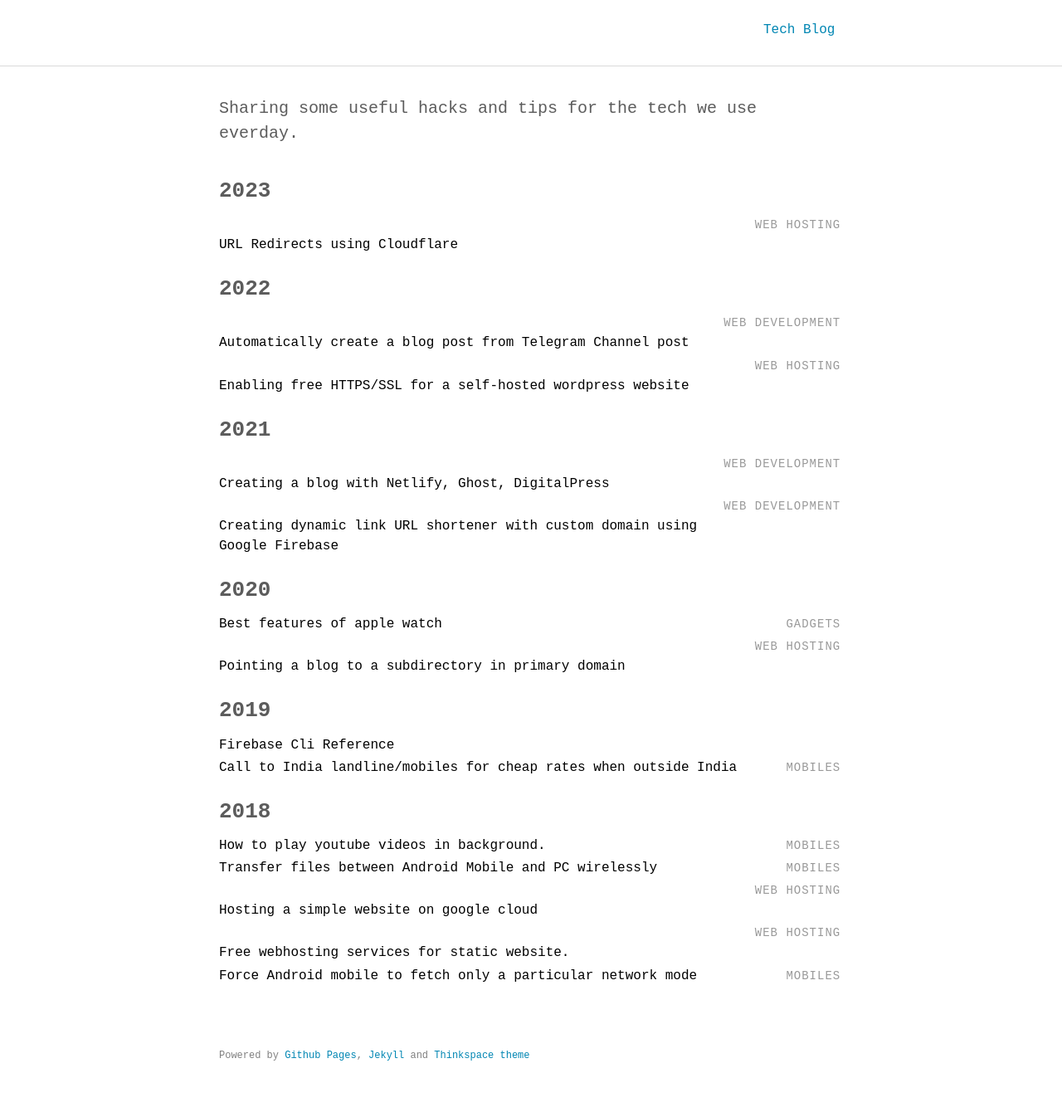
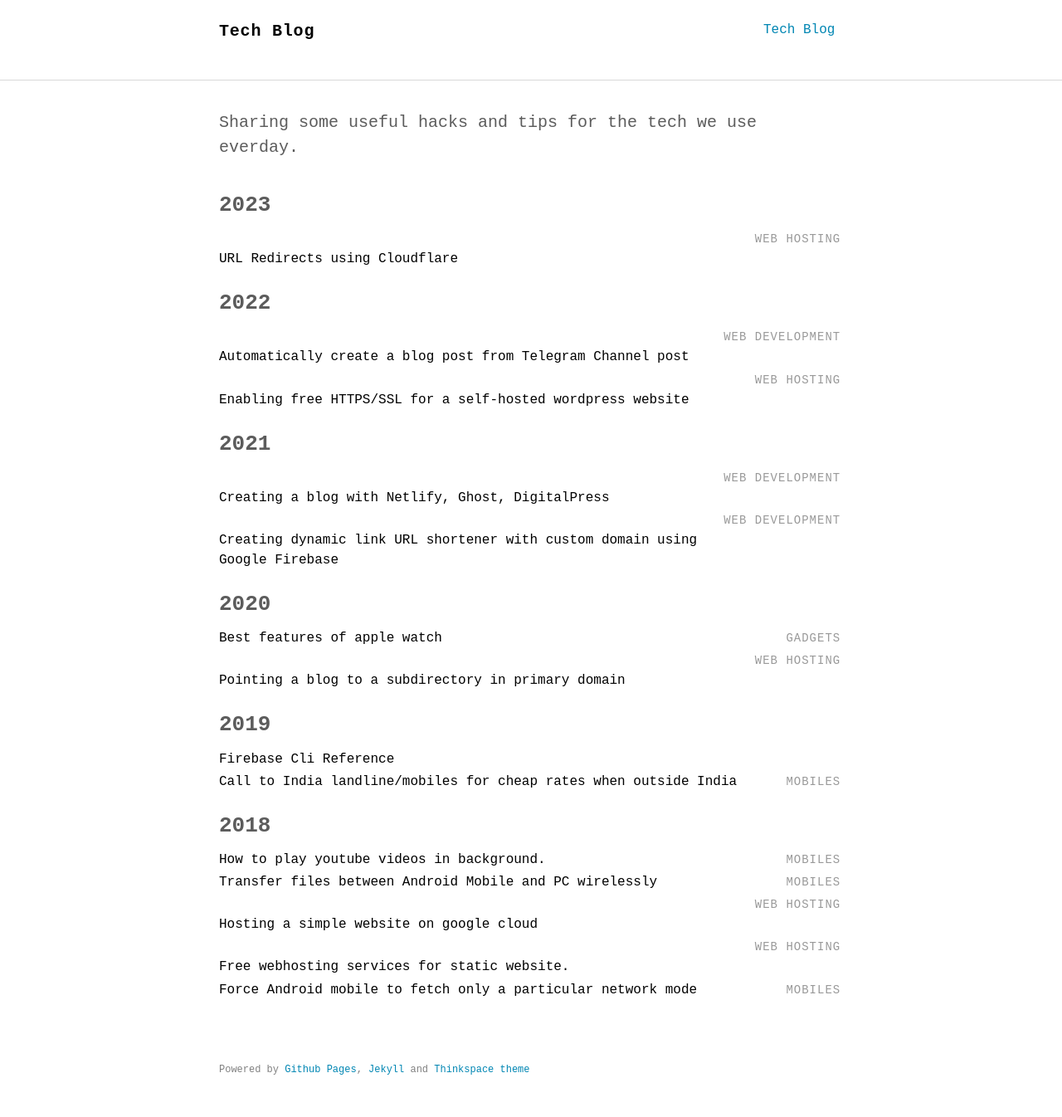
Before and after one commit to a6unraj/a6unraj.github.io, a Jekyll site: the page built from index.html, in a window 1280 px wide. Shown: the whole page at 83% size. Built offline with Jekyll 4.4.1, drawn with Linux system fonts in a browser that asks for light colours; nearby versions of some CDN libraries; some web fonts are replaced; comment, search, counter and statistics services are not loaded.

Commit message:
Update _config.yml

```diff
--- a/_config.yml
+++ b/_config.yml
@@ -1,7 +1,7 @@
 # Site settings
 title_left    : "A6un's Tech Blog" # default: ""
 title_right   : "" # default: ""
-description   : ""
+description   : "Tech Blog"
 keywords      : "Arun Raj, SAP Technical Consultant, Web Developer"
 url           : "" # site url
 baseurl       : "" # apply repo name like "/myproject" if used under gh-pages branch, else (under master branch) just leave empty/blank
```
